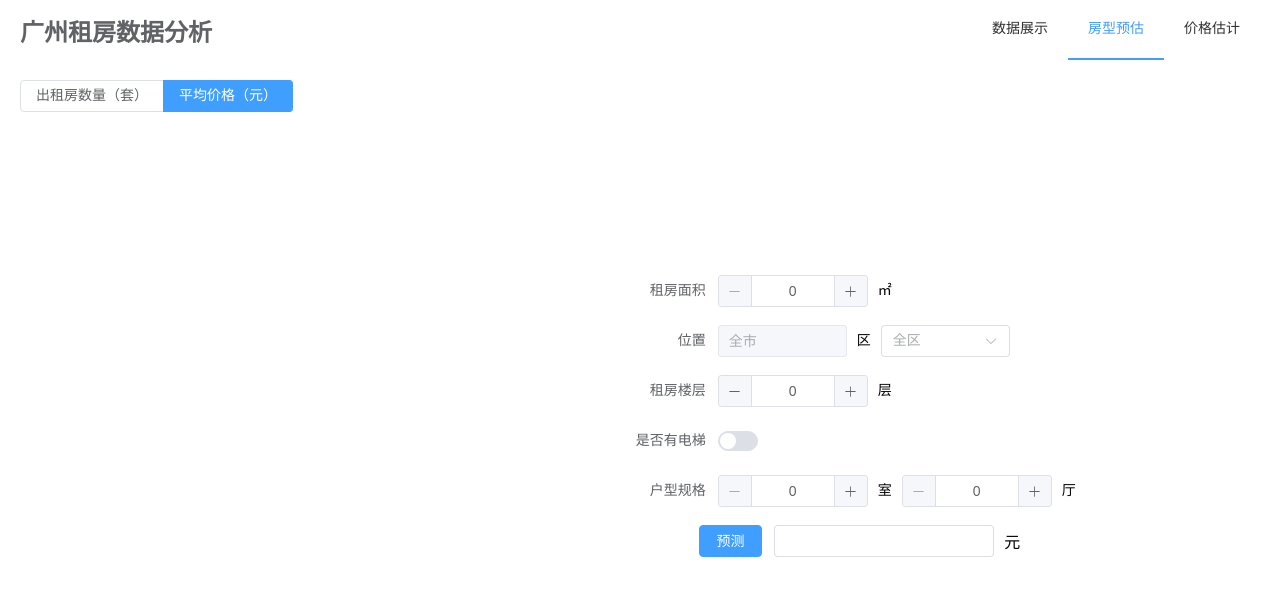
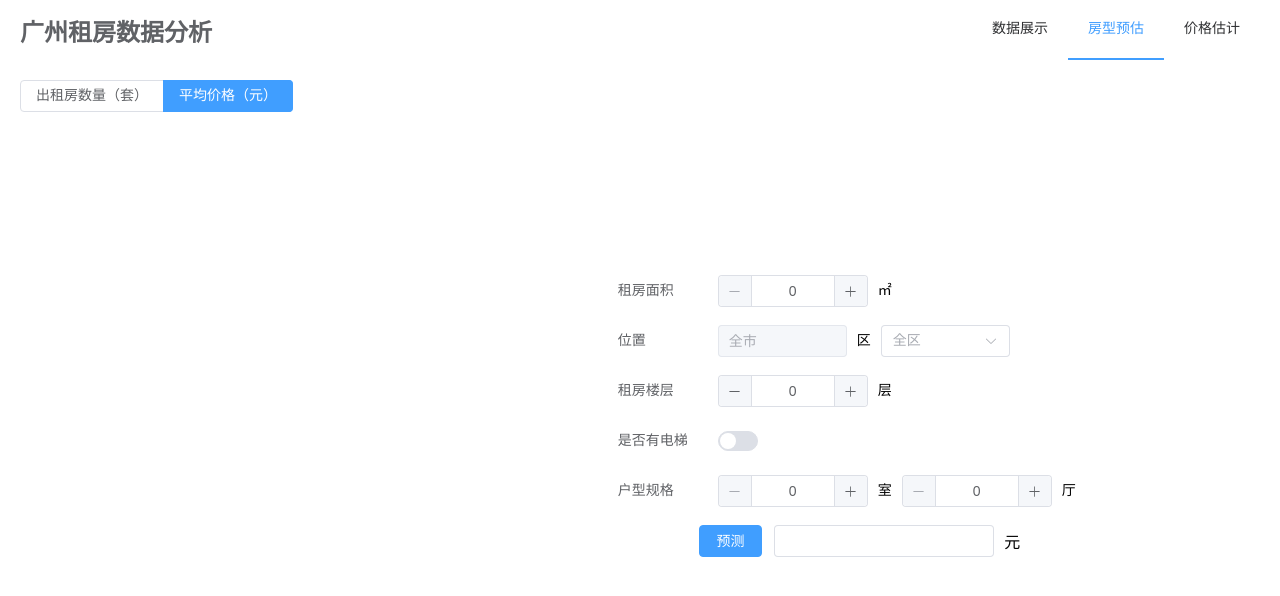
Before and after one commit to 21makunyang/SnakeInsight, a Vue app in the folder snake-insight-web/: page /predictionBySpace in a window 1280 px wide. Shown: the top 596 px of the page. Built offline with nearby package versions, Linux system fonts and the light colour scheme.

Commit message:
display left

```diff
--- a/snake-insight-web/src/components/predictions/PredictionBy.vue
+++ b/snake-insight-web/src/components/predictions/PredictionBy.vue
@@ -1,5 +1,5 @@
 <template>
-  <el-form :rules="editRules" ref="predictionFormRef" :model="req" class="prediction-form" label-position="right"
+  <el-form :rules="editRules" ref="predictionFormRef" :model="req" class="prediction-form" label-position="left"
     label-width="100px">
     <el-form-item label="预算月租" prop="price" v-if="props.predict_by_type === 0">
       <div style="display:flex;">
```
